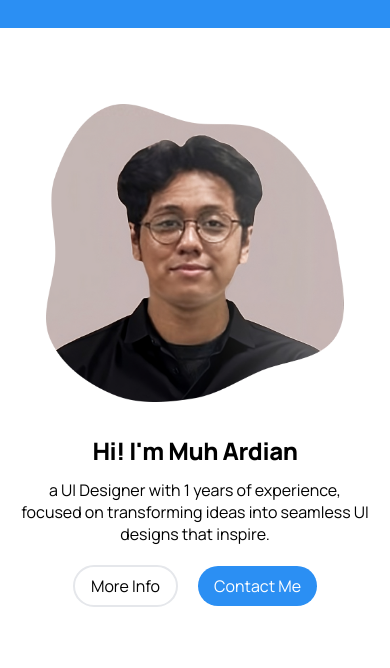
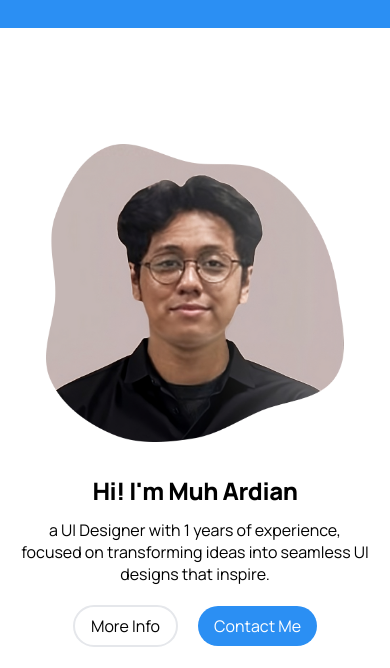
Before and after one commit to muhardiannur/portoyan, a plain HTML site: page index.html in a window 390 px wide. Shown: the part 176-844 px from the top of the page. Drawn offline with Linux system fonts and the light colour scheme.

Commit message:
Update index-home.css

```diff
--- a/index-home.css
+++ b/index-home.css
@@ -52,6 +52,9 @@ nav ul li a {
 }
 nav ul li a:hover {
     color: #2B8FF3;
+}
+.section1 {
+    margin-top: 64px;
 }
 .section1 .btn {
     text-decoration: none;
@@ -326,7 +329,7 @@ nav ul li a:hover {
         align-content: center;
         padding: 0 20px;
         height: auto;
-        margin-top: 76px;
+        margin-top: 116px;
     }
     .section1 .gambar1 {
         display: flex;
```
